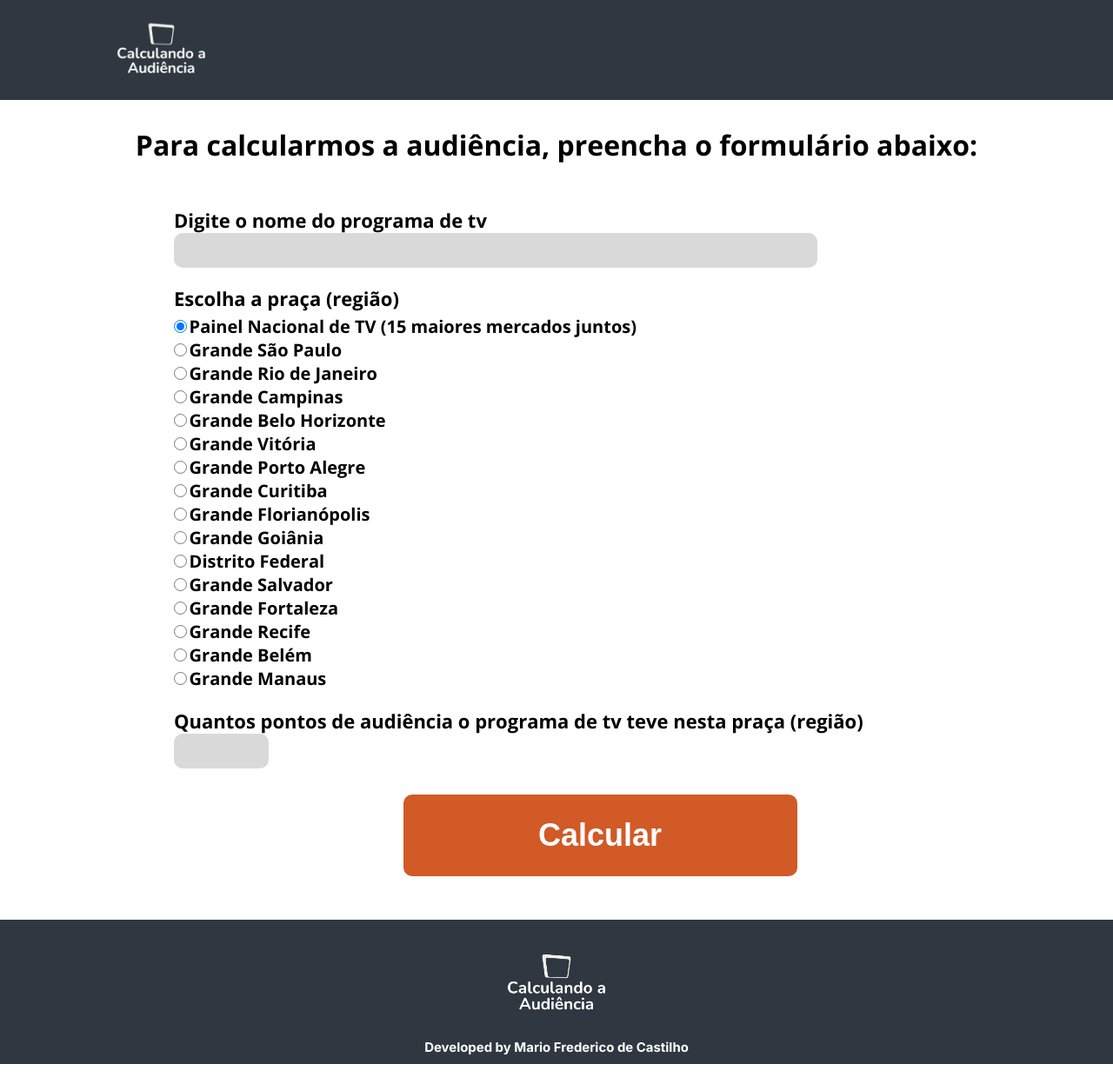
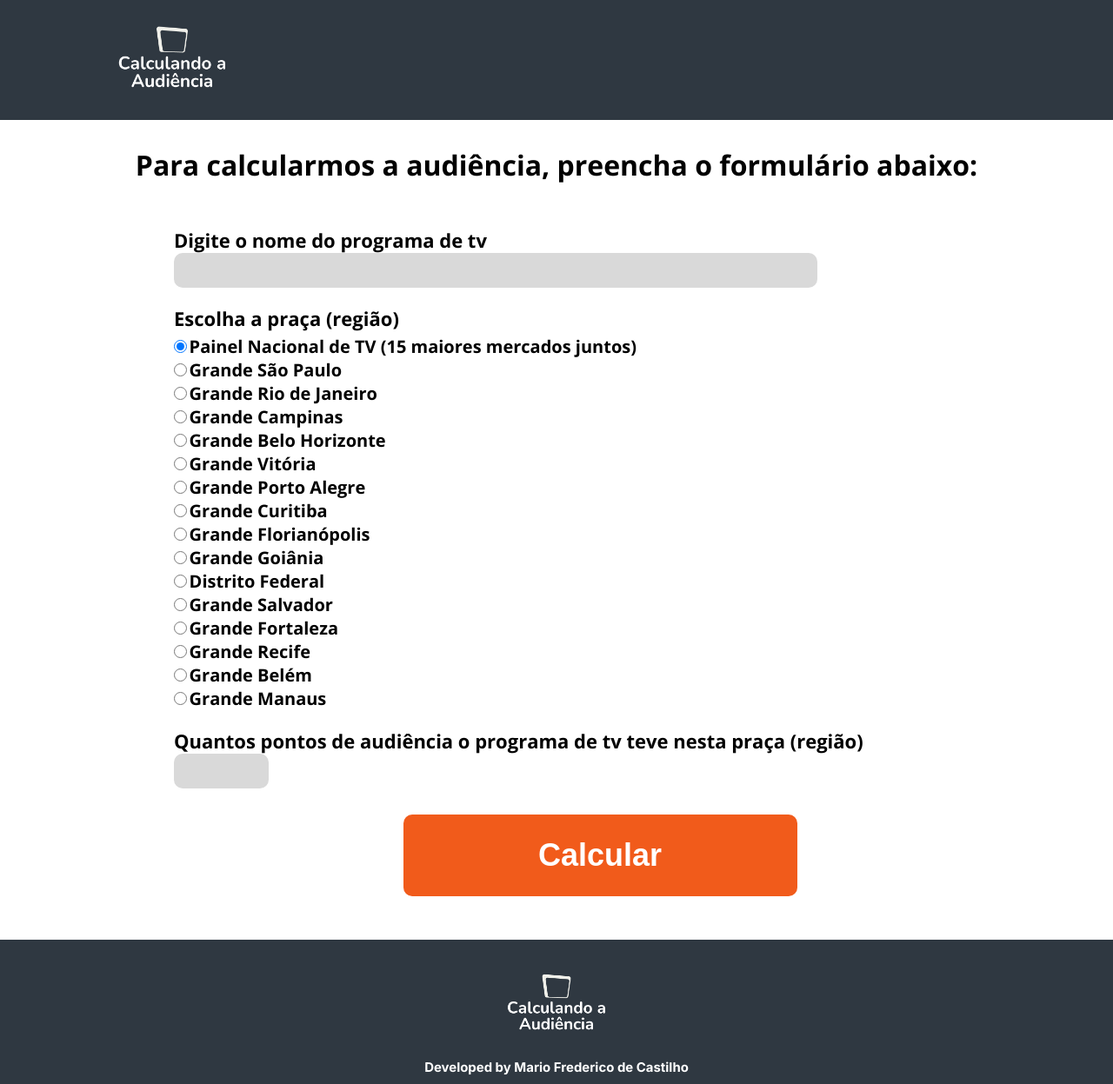
Before and after one commit to mfcastilho/calculando-audiencia, a website: page index.html in a window 1280 px wide. Shown: the whole page at 87% size. Before the commit the page ends 1224 px from the top, so only its background shows below. Drawn offline with nearby package versions, Linux system fonts and the light colour scheme.

Commit message:
Inserting tag <a> in a logo inside header

```diff
--- a/assets/css/style.css
+++ b/assets/css/style.css
@@ -35,7 +35,7 @@ header {
 }
 
 header img {
-  width: 10%;
+  width: 28%;
 }
 
 main {
@@ -214,19 +214,21 @@ main h1 {
 
   width: 45.3rem;
   height: 9.4rem;
-  background-color: #d15a26;
+  background-color: #f15b1b;
   border-radius: 1rem;
   border: none;
 
   font-size: 3.6rem;
   color: #ffffff;
   font-weight: bold;
+
+  transition: .8s;
 }
 
 .calculation-button-box:hover {
-  background-color: #dd4706;
+  background-color: #ce3521;
   cursor: pointer;
-  transition: 0.2s;
+
 }
 
 footer {
--- a/index.html
+++ b/index.html
@@ -11,7 +11,8 @@
   <body>
     <div class="content">
       <header>
-        <img src="./assets/img/logo.png" alt="site logo" />
+        <a href="index.html"><img src="./assets/img/logo.png" alt="site logo" /></a>
+
       </header>
 
       <main>
@@ -246,7 +247,10 @@
               </article>
             </form>
           </div>
+
         </section>
+        <!-- Fim Section dos formulários -->
+
       </main>
 
       <footer>
```
